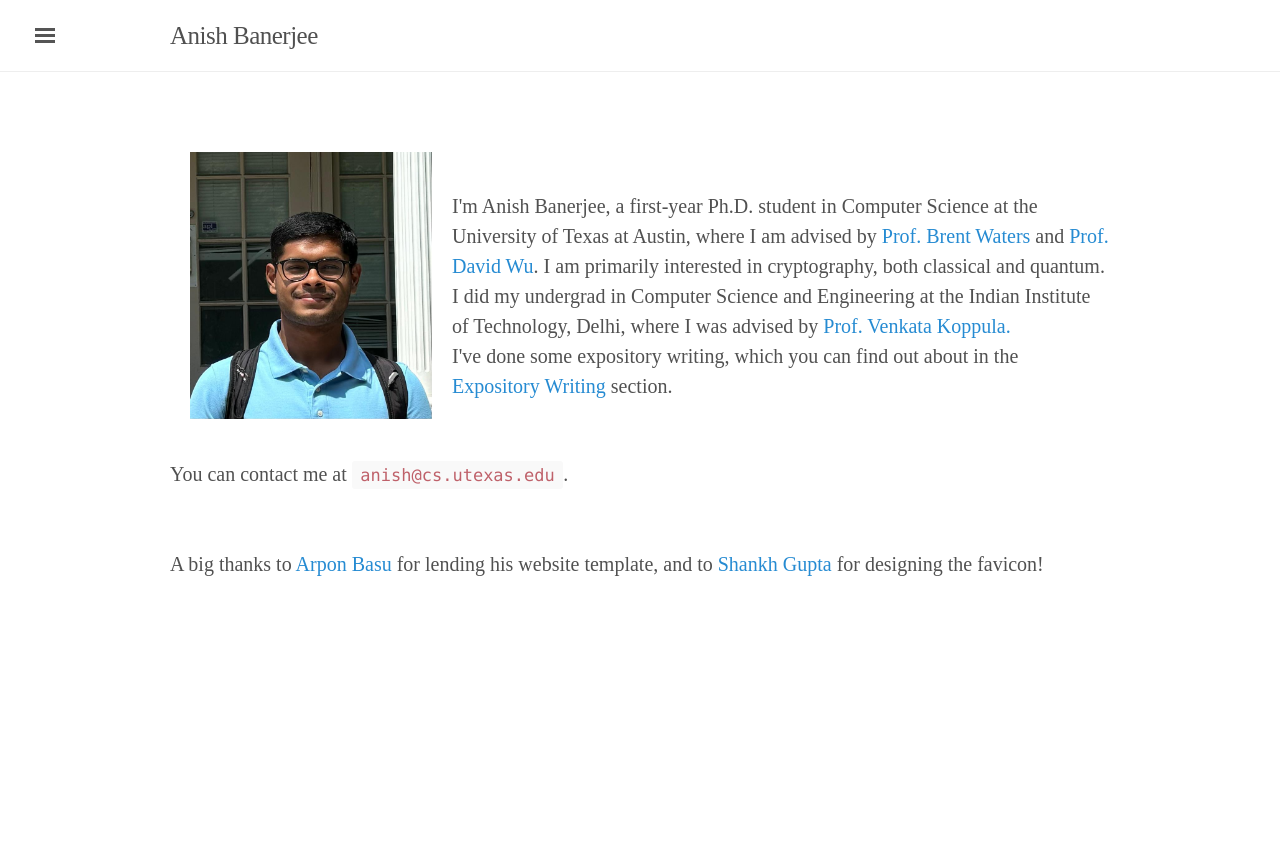
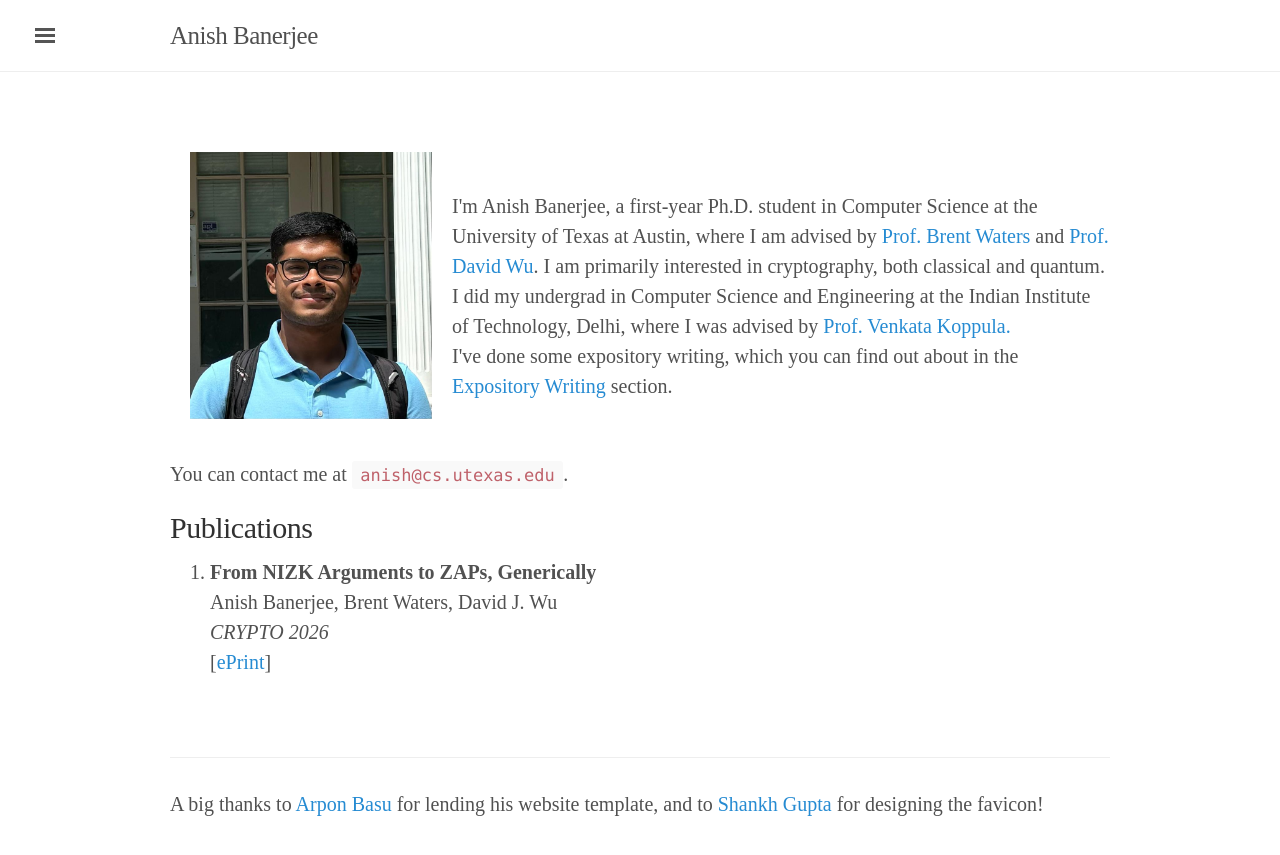
Before and after one commit to AB271202/AB271202.github.io, a Jekyll site: the page built from index.md, in a window 1280 px wide. Shown: the top 855 px of the page. Built offline with Jekyll 4.4.1, drawn with Linux system fonts in a browser that asks for light colours; some web fonts are replaced.

Commit message:
Publications added

```diff
--- a/_includes/sidebar.html
+++ b/_includes/sidebar.html
@@ -10,10 +10,7 @@
 
   <nav class="sidebar-nav">
     <a class="sidebar-nav-item{% if page.url == site.baseurl %} active{% endif %}" href="{{ site.baseurl }}/">Home</a>
-    <!-- <a class="sidebar-nav-item" href="{{ site.baseurl }}/publications">Publications</a> -->
     <a class="sidebar-nav-item" href="{{ site.baseurl }}/notes">Expository Writing</a>
-    <a class="sidebar-nav-item" href="{{ site.baseurl }}/teach">Teaching and Service</a>
-    <!-- <a class="sidebar-nav-item" href="{{ site.baseurl }}/misc">Miscellaneous</a> -->
     {% comment %}
       The code below dynamically generates a sidebar nav of pages with
       `layout: page` in the front-matter. See readme for usage.
--- a/index.md
+++ b/index.md
@@ -3,49 +3,50 @@ layout: default
 title: Home
 ---
 <style>
-    td.home {
-        background-color: white;
-        border: none;
-    }
-    div.row {
-        display: flex;
-        flex-direction: row;
-        justify-content: center;
-        align-items: center;
-    }
-    div.col{
+    div.intro {
         display: flex;
         flex-direction: column;
         justify-content: center;
         align-items: center;
     }
+    div.intro img {
+        width: 90%;
+        max-height: 90%;
+    }
+    @media (min-width: 800px) {
+        div.intro {
+            flex-direction: row;
+        }
+        div.intro img {
+            width: 30%;
+            max-height: 100%;
+            padding: 20px;
+        }
+    }
 </style>
 
-<div class="desktop">
-    <div class="row">
-        <img src="me.jpeg" alt="Picture" style="width:30%; max-height: 100%; padding: 20px;">
-        <div>
-            I'm Anish Banerjee, a first-year Ph.D. student in Computer Science at the University of Texas at Austin, where I am advised by <a href="https://www.cs.utexas.edu/~bwaters/">Prof. Brent Waters</a> and <a href="https://www.cs.utexas.edu/~dwu4/">Prof. David Wu</a>. I am primarily interested in cryptography, both classical and quantum. <br>
-            I did my undergrad in Computer Science and Engineering at the Indian Institute of Technology, Delhi, where I was advised by <a href = "https://web.iitd.ac.in/~kvenkata/">Prof. Venkata Koppula.</a> <br>
-            <!-- You can navigate the webpage by clicking on the sidebar (top left corner).<br> -->
-            I've done some expository writing, which you can find out about in the <a href="notes">Expository Writing</a> section.<br>
-            <!-- Find my CV <a href = "./Anish_CV.pdf">here</a>.      -->
-        </div>
-    </div>
-</div>
-<div class="mobile">
-    <div class="col">
-        <img src="me.jpeg" alt="Picture" style="width:90%; max-height: 90%;">
-        <div>
-            I'm Anish Banerjee, a first-year Ph.D. student in Computer Science at the University of Texas at Austin, where I am advised by <a href="https://www.cs.utexas.edu/~bwaters/">Prof. Brent Waters</a> and <a href="https://www.cs.utexas.edu/~dwu4/">Prof. David Wu</a>. I am primarily interested in cryptography, both classical and quantum. <br>
-            I did my undergrad in Computer Science and Engineering at the Indian Institute of Technology, Delhi, where I was advised by <a href = "https://web.iitd.ac.in/~kvenkata/">Prof. Venkata Koppula.</a> <br>
-            <!-- You can navigate the webpage by clicking on the sidebar (top left corner).<br> -->
-            I've done some expository writing, which you can find out about in the <a href="notes">Expository Writing</a> section.<br>
-            <!-- Find my CV <a href = "./Anish_CV.pdf">here</a>. -->
-        </div>
+<div class="intro">
+    <img src="me.jpeg" alt="Picture">
+    <div>
+        I'm Anish Banerjee, a first-year Ph.D. student in Computer Science at the University of Texas at Austin, where I am advised by <a href="https://www.cs.utexas.edu/~bwaters/">Prof. Brent Waters</a> and <a href="https://www.cs.utexas.edu/~dwu4/">Prof. David Wu</a>. I am primarily interested in cryptography, both classical and quantum. <br>
+        I did my undergrad in Computer Science and Engineering at the Indian Institute of Technology, Delhi, where I was advised by <a href="https://web.iitd.ac.in/~kvenkata/">Prof. Venkata Koppula.</a> <br>
+        I've done some expository writing, which you can find out about in the <a href="notes">Expository Writing</a> section.<br>
     </div>
 </div>
 You can contact me at <code>anish@cs.utexas.edu</code>.
-<br><br><br>
+
+## Publications
+
+<ol reversed>
+    <li>
+        <b>From NIZK Arguments to ZAPs, Generically</b><br>
+        Anish Banerjee, Brent Waters, David J. Wu<br>
+        <i>CRYPTO 2026</i><br>
+        [<a href="https://eprint.iacr.org/2026/886">ePrint</a>]
+    </li>
+</ol>
+
+<br>
+<hr>
 A big thanks to <a href="https://arponbasu.github.io/">Arpon Basu</a> for lending his website template, and to <a href = "https://shankhgupta.github.io/">Shankh Gupta</a> for designing the favicon!
 <br><br>
```
Also changed, not shown: notes.md (+3 -2 lines).
